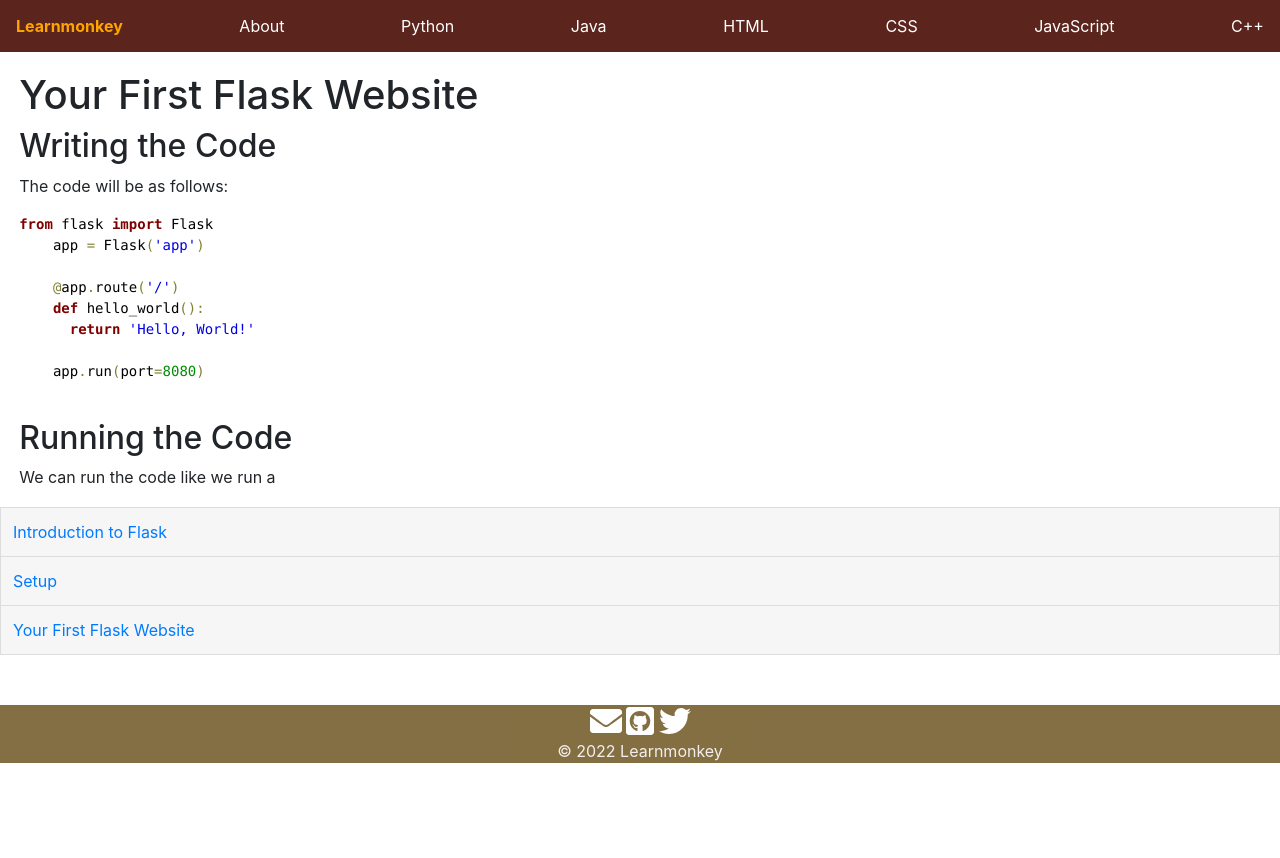
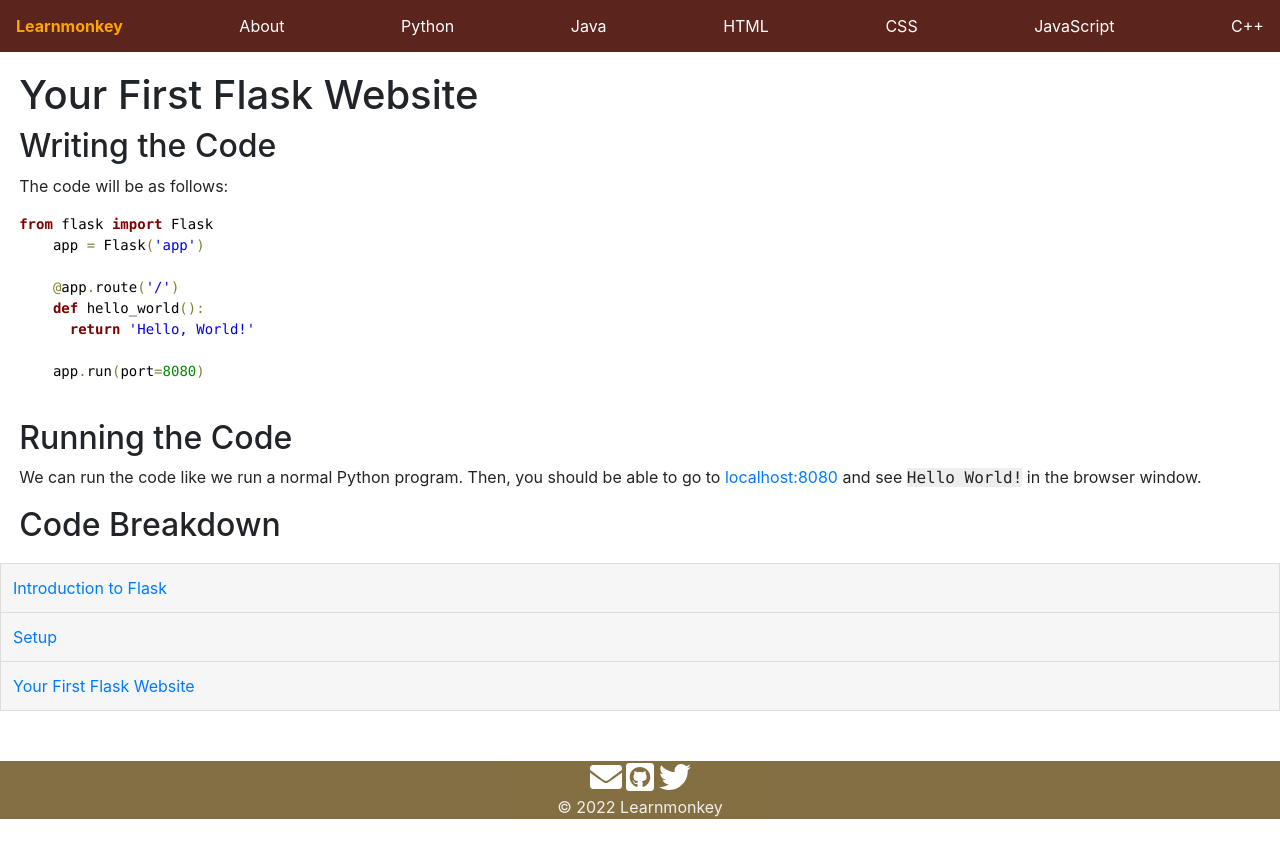
Before and after one commit to learnmonkey/learnmonkey.github.io, a Jekyll site: the page built from programming/python/flask/your-first-flask-website.html, in a window 1280 px wide. Shown: the top 858 px of the page. Built offline with Jekyll 4.4.1, drawn with Linux system fonts in a browser that asks for light colours.

Commit message:
running the code

```diff
--- a/programming/python/flask/your-first-flask-website.html
+++ b/programming/python/flask/your-first-flask-website.html
@@ -22,5 +22,9 @@ layout: flask
 
 <section>
     <h2>Running the Code</h2>
-    <p>We can run the code like we run a </p>
+    <p>We can run the code like we run a normal Python program. Then, you should be able to go to <a href="localhost:8080">localhost:8080</a> and see <samp>Hello World!</samp> in the browser window.</p>
 </section>
+
+<section>
+  <h2>Code Breakdown</h2>
+</section>
```
